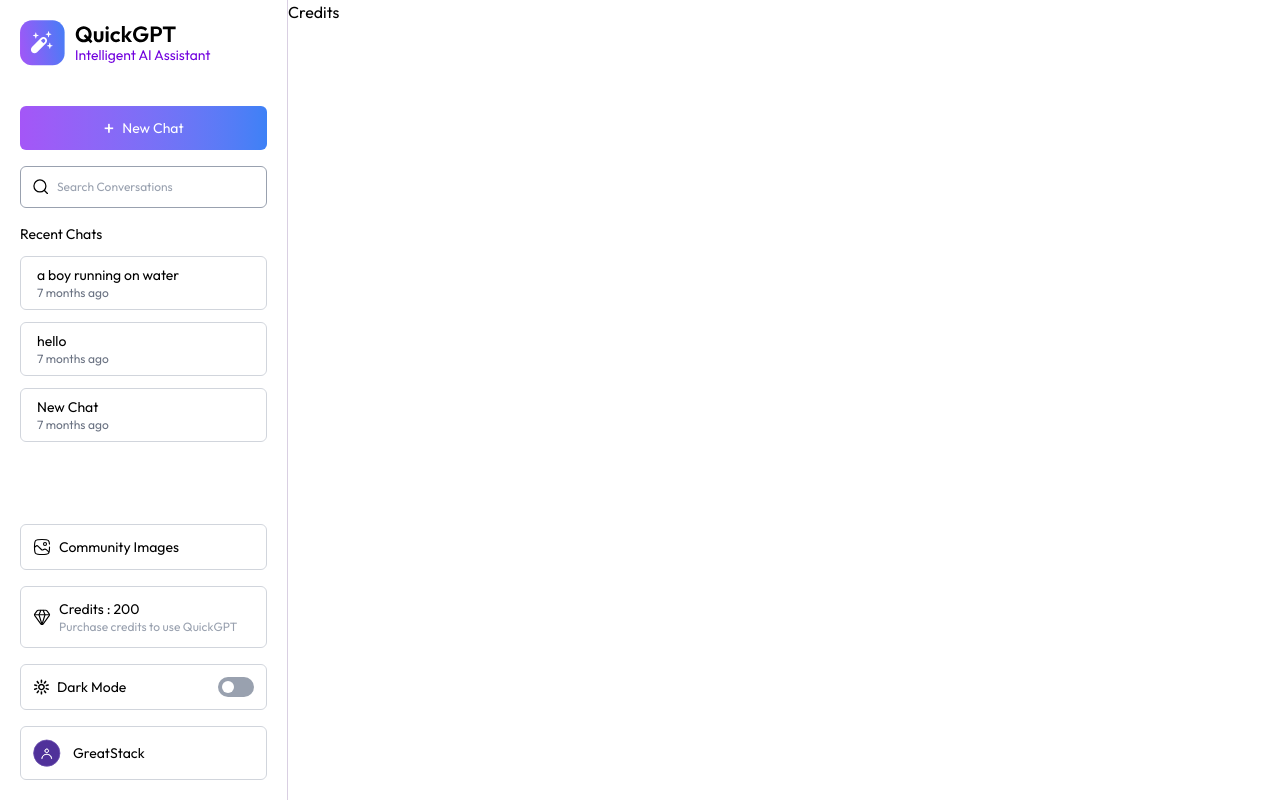
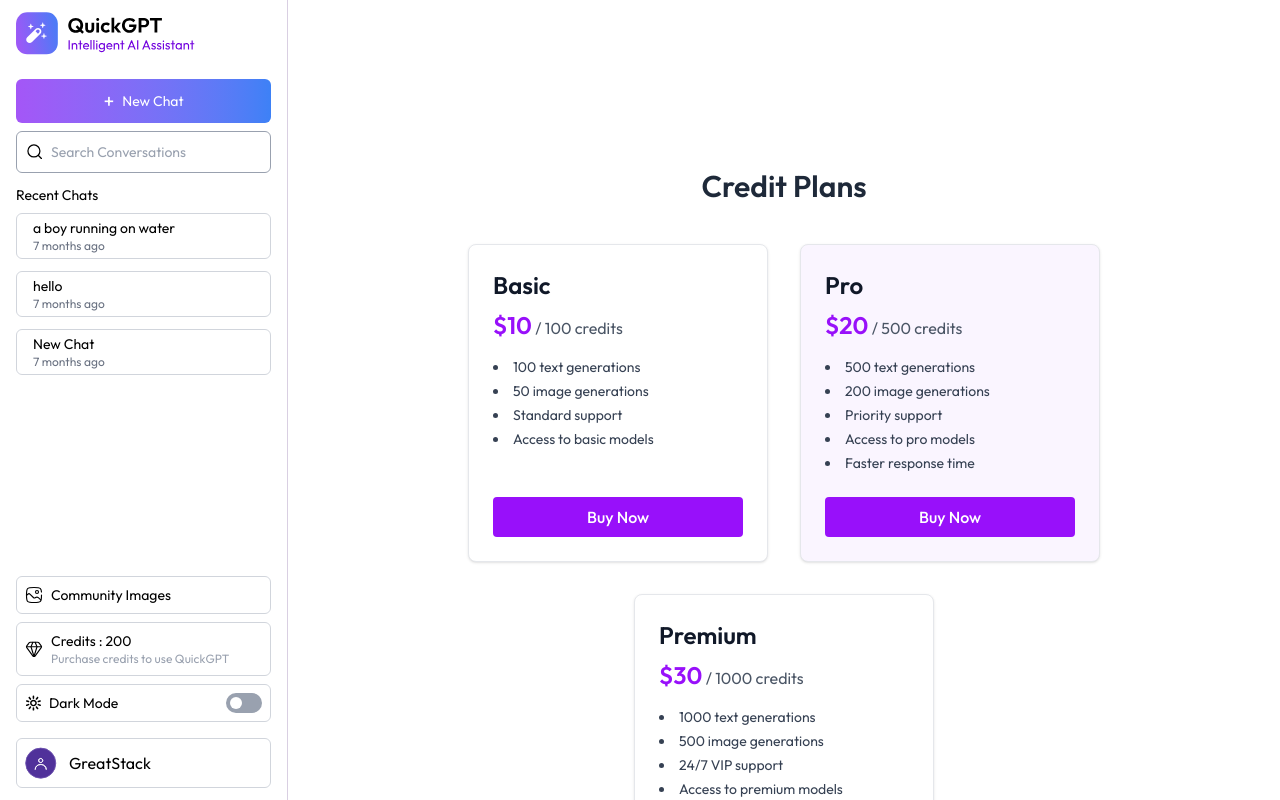
Before and after one commit to kadalivenu38/Chat-Web-Application, a React (Vite) app in the folder frontend/: page /credits in a window 1280 px wide. Built offline with nearby package versions, Linux system fonts and the light colour scheme.

Commit message:
Credits and Login page Added.

```diff
--- a/frontend/src/App.jsx
+++ b/frontend/src/App.jsx
@@ -8,8 +8,10 @@
 import { assets } from './assets/assets'
 import './assets/prism.css'
 import Loading from './pages/Loading'
+import { useAppContext } from './context/AppContext'
 
 function App() {
+  const {user} = useAppContext()
   const [isMenuOpen, setIsMenuOpen] = useState(false)
   const {pathname} = useLocation()
 
@@ -21,17 +23,22 @@
     <>
       {!isMenuOpen && <img src={assets.menu_icon} className='absolute top-3 left-3 w-8 h-8 cursor-pointer
         md:hidden not-dark:invert' onClick={()=> setIsMenuOpen(true)} />}
+      {user ? (
         <div className='dark:bg-gradient-to-b from-[#242124] to-[#000000] dark:text-white'>
           <div className='flex h-screen w-screen'>
-          <Sidebar isMenuOpen = {isMenuOpen} setIsMenuOpen = {setIsMenuOpen} />
+            <Sidebar isMenuOpen={isMenuOpen} setIsMenuOpen={setIsMenuOpen} />
             <Routes>
               <Route path='/' element={<Chatbox />} />
-            <Route path='/login' element={<Login />} />
               <Route path='/credits' element={<Credits />} />
               <Route path='/community' element={<Community />} />
             </Routes>
           </div>
         </div>
+      ) : (
+        <div className='bg-gradient-to-b from-[#7B1FA2] to-[#C0C0C0] flex items-center justify-center h-screen w-screen'>
+          <Login />
+        </div>
+      )}
     </>
   )
 }
--- a/frontend/src/components/Sidebar.jsx
+++ b/frontend/src/components/Sidebar.jsx
@@ -4,56 +4,56 @@
 import moment from 'moment'
 
 const Sidebar = ({ isMenuOpen, setIsMenuOpen }) => {
-  const {chats, setSelectedChat, theme, setTheme, user, navigate} = useAppContext();
+  const { chats, setSelectedChat, theme, setTheme, user, navigate } = useAppContext();
   const [search, setSearch] = useState("");
 
   return (
-    <div className={`flex flex-col h-screen min-w-72 p-5 dark:bg-gradient-to-b from-[#242124]/30 to-[#000000]/30
+    <div className={`flex flex-col h-screen min-w-72 px-4 py-3 dark:bg-gradient-to-b from-[#242124]/30 to-[#000000]/30
       border-r border-[#80609F]/30 backdrop-blur-3xl transition-all duration-500 max-md:absolute left-0 z-1
       ${!isMenuOpen && 'max-md:-translate-x-full'}`}>
 
       {/* Logo */}
-      <img src={ theme==='dark' ? assets.logo_full : assets.logo_full_dark } alt="logo"
-      className='w-full max-w-48'/>
+      <img src={theme === 'dark' ? assets.logo_full : assets.logo_full_dark} alt="logo"
+        className='w-full max-w-45' />
 
       {/* New Chat button */}
-      <button className='flex justify-center items-center w-full py-2 mt-10 text-white bg-gradient-to-r from-[#A456F7]
+      <button className='flex justify-center items-center w-full py-2 mt-6 text-white bg-gradient-to-r from-[#A456F7]
         to-[#3D81F6] text-sm rounded-md cursor-pointer'>
         <span className='mr-2 text-xl'>+</span> New Chat
       </button>
 
       {/* Search chats */}
-      <div className='flex items-center gap-2 p-3 mt-4 border border-gray-400 dark:border-white/20 rounded-md'>
+      <div className='flex items-center gap-2 p-2.5 mt-2 border border-gray-400 dark:border-white/20 rounded-md'>
         <img src={assets.search_icon} className='w-4 not-dark:invert' alt="" />
-        <input onChange={(e)=>setSearch(e.target.value)} value={search} type="text" placeholder='Search Conversations'
-          className='text-xs placeholder:text-gray-400 outline-none' />
+        <input onChange={(e) => setSearch(e.target.value)} value={search} type="text" placeholder='Search Conversations'
+          className='text-sm placeholder:text-gray-400 outline-none' />
       </div>
 
       {/* Recent Chats */}
-      {chats.length>0 && <p className='mt-4 text-sm'>Recent Chats</p>}
-      <div className='flex-1 overflow-y-scroll mt-3 text-sm space-y-3'>
+      {chats.length > 0 && <p className='mt-3 text-sm'>Recent Chats</p>}
+      <div className='flex-1 overflow-y-scroll mt-2 text-sm space-y-3'>
         {
-          chats.filter((chat)=> chat.messages[0] ?
-          chat.messages[0]?.content.toLowerCase().includes(search.toLowerCase())
-          : chat.name.toLowerCase().includes(search.toLowerCase())).map((chat)=>(
-            <div onClick={()=> {navigate('/'); setSelectedChat(chat); setIsMenuOpen(false)}}
-              key={chat._id} className='p-2 px-4 dark:bg-[#57317C]/10 border border-gray-300 dark:border-[#80609F]/15
-              rounded-md cursor-pointer flex justify-between group'>
+          chats.filter((chat) => chat.messages[0] ?
+            chat.messages[0]?.content.toLowerCase().includes(search.toLowerCase())
+            : chat.name.toLowerCase().includes(search.toLowerCase())).map((chat) => (
+              <div onClick={() => { navigate('/'); setSelectedChat(chat); setIsMenuOpen(false) }}
+                key={chat._id} className='p-1 px-4 dark:bg-[#57317C]/10 border border-gray-300 dark:border-[#80609F]/15
+                rounded-md cursor-pointer flex justify-between group'>
                 <div>
                   <p className='truncate w-full'>
-                    { chat.messages.length>0 ? chat.messages[0].content.slice(0, 32) : chat.name }
+                    {chat.messages.length > 0 ? chat.messages[0].content.slice(0, 32) : chat.name}
                   </p>
-                <p className='text-xs text-gray-500 dark:text-[#B1A6C0]'>{moment(chat.updatedAt).fromNow()}</p>
+                  <p className='text-xs text-gray-500 dark:text-[#B1A6C0]'>{moment(chat.updatedAt).fromNow()}</p>
                 </div>
                 <img src={assets.bin_icon} alt="" className='hidden group-hover:block w-4 cursor-pointer not-dark:invert' />
               </div>
-          ))
+            ))
         }
       </div>
 
       {/* Community Images */}
-      <div onClick={()=> {navigate('/community'); setIsMenuOpen(false)}} className='flex items-center gap-2 p-3 mt-4 border border-gray-300 dark:border-white/15 rounded-md cursor-pointer
-        hover:scale-103 transition-all'>
+      <div onClick={() => { navigate('/community'); setIsMenuOpen(false) }} className='flex items-center gap-2 p-2 mt-5
+        border border-gray-300 dark:border-white/15 rounded-md cursor-pointer hover:scale-103 transition-all'>
         <img src={assets.gallery_icon} className='w-4.5 not-dark:invert' alt="" />
         <div className='flex flex-col text-sm'>
           <p>Community Images</p>
@@ -62,8 +62,8 @@
 
 
       {/* Credits purchase page */}
-      <div onClick={() => { navigate('/credits'); setIsMenuOpen(false)}} className='flex items-center gap-2 p-3 mt-4 border border-gray-300 dark:border-white/15 rounded-md cursor-pointer
-        hover:scale-103 transition-all'>
+      <div onClick={() => { navigate('/credits'); setIsMenuOpen(false) }} className='flex items-center gap-2 p-2 mt-2 border
+        border-gray-300 dark:border-white/15 rounded-md cursor-pointer hover:scale-103 transition-all'>
         <img src={assets.diamond_icon} className='w-4.5 dark:invert' alt="" />
         <div className='flex flex-col text-sm'>
           <p>Credits : {user?.credits}</p>
@@ -73,14 +73,14 @@
 
 
       {/* Dark Mode toggle */}
-      <div className='flex items-center justify-between gap-2 p-3 mt-4 border border-gray-300 dark:border-white/15 rounded-md'>
+      <div className='flex items-center justify-between gap-2 p-2 mt-2 border border-gray-300 dark:border-white/15 rounded-md'>
         <div className='flex items-center gap-2 text-sm'>
           <img src={assets.theme_icon} className='w-4 not-dark:invert' alt="" />
           <p>Dark Mode</p>
         </div>
         <label className='relative inline-flex cursor-pointer'>
-          <input onChange={()=> setTheme(theme === 'dark' ? 'light' : 'dark')} type="checkbox"
-          className='sr-only peer' checked={theme==='dark'} />
+          <input onChange={() => setTheme(theme === 'dark' ? 'light' : 'dark')} type="checkbox"
+            className='sr-only peer' checked={theme === 'dark'} />
           <div className='w-9 h-5 bg-gray-400 rounded-full peer-checked:bg-purple-600 transition-all'></div>
           <span className='absolute left-1 top-1 w-3 h-3 bg-white rounded-full transition-transform
             peer-checked:translate-x-4'></span>
@@ -88,15 +88,16 @@
       </div>
 
       {/* User Account */}
-      <div className='flex items-center gap-3 p-3 mt-4 border border-gray-300 dark:border-white/15
+      <div className='flex items-center gap-3 p-2 mt-4 border border-gray-300 dark:border-white/15
         rounded-md cursor-pointer group'>
-        <img src={assets.user_icon} className='w-7 rounded-full' alt="" />
-        <p className='flex-1 text-sm dark:text-primary truncate'>{user ? user.name : 'Login your account'}</p>
+        <img src={assets.user_icon} className='w-8 rounded-full' alt="" />
+        <p className='flex-1 text-md dark:text-primary truncate'>{user ? user.name : 'Login your account'}</p>
         {user && <img src={assets.logout_icon} className='h-5 cursor-pointer hidden not-dark:invert group-hover:block' />}
       </div>
 
-    {/* Close Icon */}
-    <img onClick={()=> setIsMenuOpen(false)} src={assets.close_icon} className='absolute top-3 right-3 w-5 h-5 cursor-pointer md:hidden not-dark:invert' alt="" />
+      {/* Close Icon */}
+      <img onClick={() => setIsMenuOpen(false)} src={assets.close_icon} className='absolute top-3 right-3 w-5 h-5
+        cursor-pointer md:hidden not-dark:invert' alt="" />
     </div>
   )
 }
--- a/frontend/src/pages/Credits.jsx
+++ b/frontend/src/pages/Credits.jsx
@@ -1,8 +1,49 @@
-import React from 'react'
+import React, { useEffect, useState } from 'react'
+import { dummyPlans } from '../assets/assets'
+import Loading from './Loading'
 
 const Credits = () => {
+  const [plans, setPlans] = useState([])
+  const [loading, setLoading] = useState(true)
+
+  const fetchPlans = async () => {
+    setPlans(dummyPlans)
+    setLoading(false)
+  }
+
+  useEffect(()=>{
+    fetchPlans()
+  }, [])
+
+  if(loading) return <Loading />
+
   return (
-    <div>Credits</div>
+    <div className='max-w-7xl h-screen overflow-y-scroll mx-auto px-4 sm:px-6 lg:px-8 py-12'>
+      <h2 className='text-3xl font-semibold text-center mb-10 xl:mt-30 text-gray-800 dark:text-white'>
+        Credit Plans
+      </h2>
+      <div className='flex flex-wrap justify-center gap-8'>
+        {plans.map((plan)=>(
+          <div key={plan._id} className={`border border-gray-200 dark:border-purple-700 rounded-lg shadow hover:shadow-lg
+            transition-shadow p-6 min-w-[300px] flex flex-col ${plan._id === 'pro' ?
+              "bg-purple-50 dark:bg-purple-900" : "bg-white dark:bg-transparent"}`}>
+                <div className='flex-1'>
+                  <h3 className='text-2xl font-semibold text-gray-900 dark:text-white mb-2'>{plan.name}</h3>
+                  <p className='text-2xl font-semibold text-purple-600 dark:text-purple-200 mb-4'>${plan.price}
+                    <span className='text-base font-normal text-gray-600 dark:text-purple-200'>{' '}/ {plan.credits} credits</span>
+                  </p>
+                  <ul className='list-disc list-inside text-sm text-gray-700 dark:text-purple-200 space-y-1'>
+                    {plan.features.map((feature, index)=>(
+                      <li key={index}>{feature}</li>
+                    ))}
+                  </ul>
+                </div>
+                <button className='mt-6 bg-purple-600 dark:bg-purple-500 hover:bg-purple-800 active:bg-purple-800 text-white
+                  font-medium py-2 rounded transition-colors cursor-pointer'>Buy Now</button>
+              </div>
+        ))}
+      </div>
+    </div>
   )
 }
 
```
Also changed, not shown: frontend/src/pages/Login.jsx (+42 -3 lines). Lines whose indentation alone changed are shown as unchanged.
